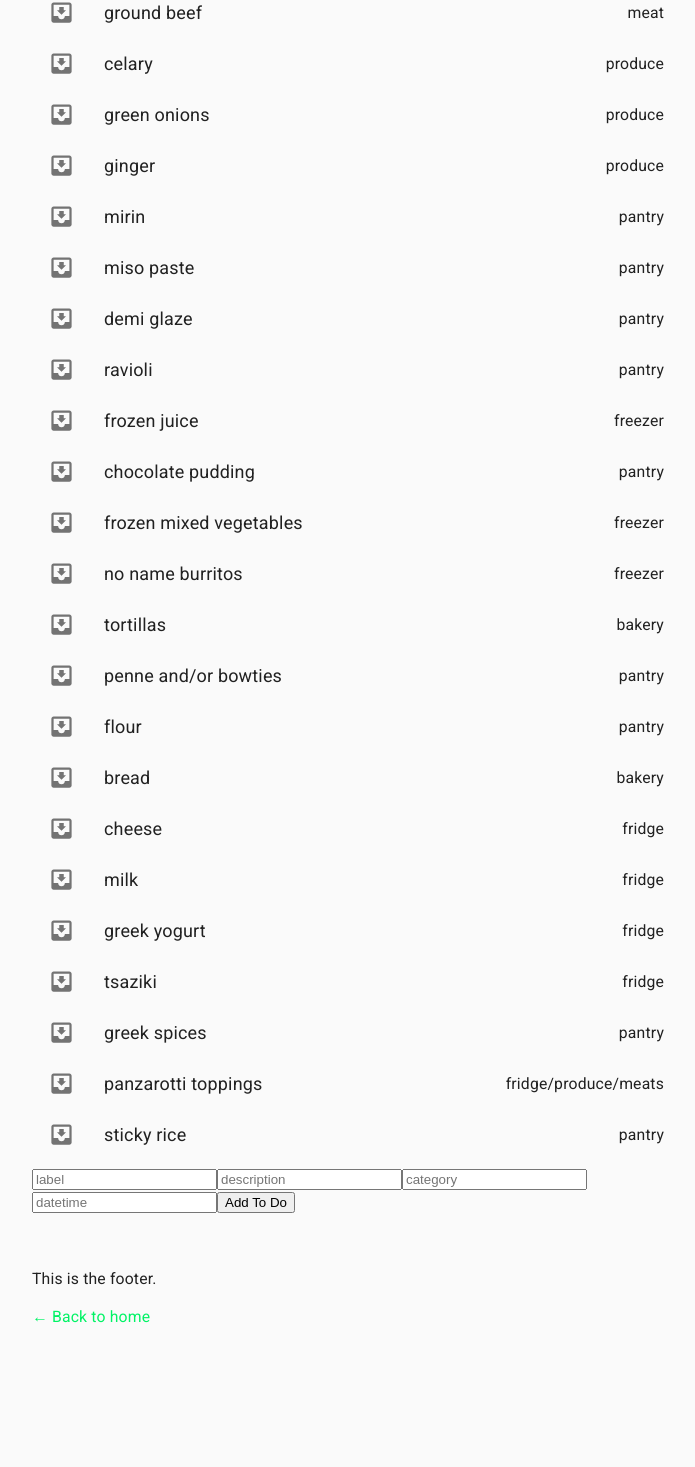
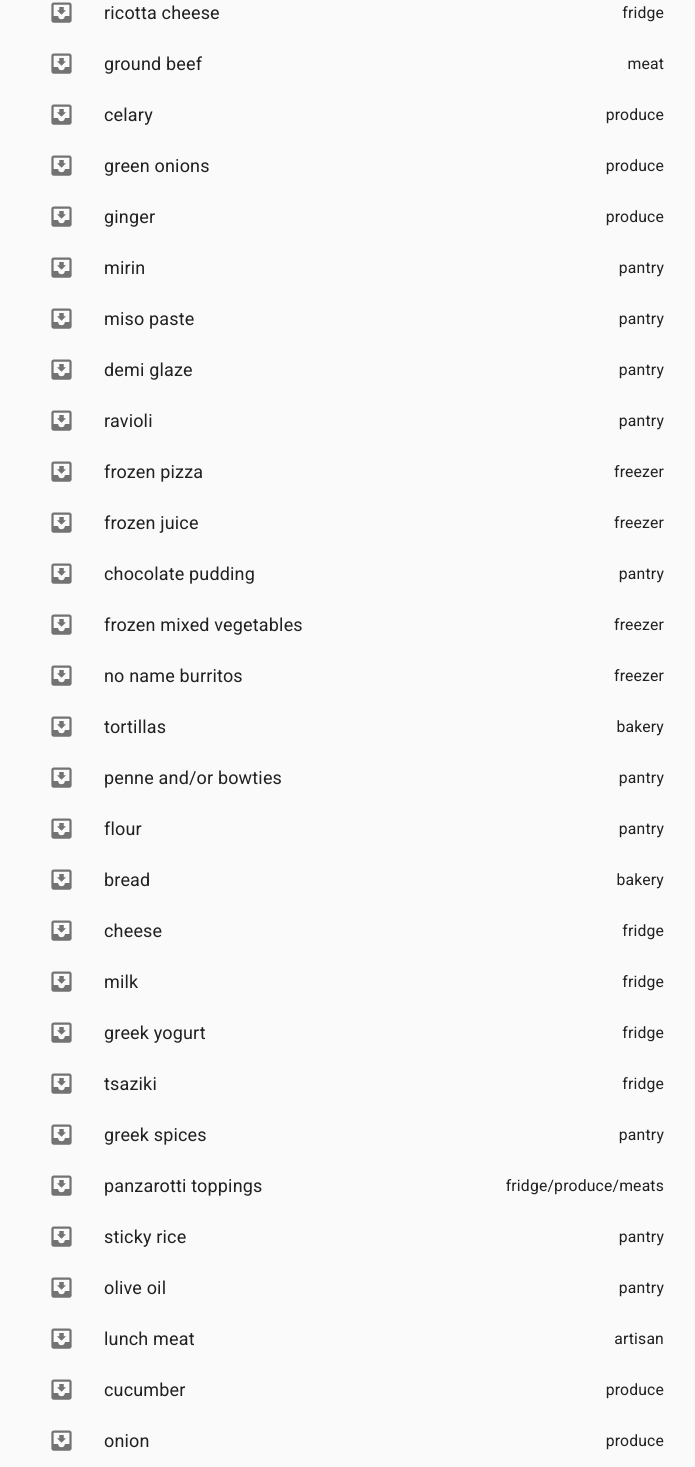
Before and after one commit to choozin/portfolio, a Next.js app: page /portfolio/todo in a window 1280 px wide. Shown: the part 1330-2797 px from the top of the page, without its empty margins (284-979 px from the left). Before the commit the page ends 2766 px from the top, so only its background shows below. Built offline with nearby package versions, Linux system fonts and the light colour scheme.

Commit message:
Added priority field and toggle to todo list

```diff
--- a/components/todo/ToDos.tsx
+++ b/components/todo/ToDos.tsx
@@ -10,6 +10,8 @@ import InboxIcon from '@material-ui/icons/MoveToInbox';
 
 
 const ToDos = () => {
+
+    const [ onlyShowPriority, setOnlyShowPriority ] = useState(false)
 
     const { toDos } = useContext(ToDosContext);
 
@@ -46,23 +48,36 @@ const ToDos = () => {
 
     }
 
+    const togglePriority = () => {
+
+        setOnlyShowPriority(onlyShowPriority ? false : true);
+
+    }
+
     return (
         <div className='todos'>
             <div className='sort'>
                 <input type='button' value='category' onClick={() => sortItems('category')}/>
                 <input type='button' value='alphabetically' onClick={() => sortItems('alphabetically')}/>
+                <input type='button' value='Priority Only' onClick={() => togglePriority()}/>
             </div>
             <List>
                 {toDos.updatedToDos.map(item => {
+
+                    let showItem = ((onlyShowPriority && item.priority) || !onlyShowPriority);
+
+                    if (showItem) {
                         return (
                             <ListItem button key={item.id}>
                                 <ListItemIcon>
                                 <InboxIcon onClick={() => deleteItem(item.id)}/>
                                 </ListItemIcon>
+
                                 <ListItemText primary={item.label} />
                                 <span>{item.category}</span>
                             </ListItem>
                         )
+                    }
                 })}
             </List>
         </div>
--- a/contexts/ToDosContext.js
+++ b/contexts/ToDosContext.js
@@ -19,6 +19,7 @@ const ToDosContextProvider = ({ children }) => {
                 label: 'beansprouts',
                 description: '',
                 category: 'produce',
+                priority: 0,
                 datetime: 'now',
                 id: uuid(),
             },
@@ -26,6 +27,7 @@ const ToDosContextProvider = ({ children }) => {
                 label: 'peanuts',
                 description: '',
                 category: 'pantry',
+                priority: 0,
                 datetime: 'now',
                 id: uuid(),
             },
@@ -33,6 +35,7 @@ const ToDosContextProvider = ({ children }) => {
                 label: 'pad thai sauce',
                 description: '',
                 category: 'pantry',
+                priority: 0,
                 datetime: 'now',
                 id: uuid(),
             },
@@ -40,6 +43,7 @@ const ToDosContextProvider = ({ children }) => {
                 label: 'creme cheese',
                 description: '',
                 category: 'fridge',
+                priority: 1,
                 datetime: 'now',
                 id: uuid(),
             },
@@ -47,6 +51,7 @@ const ToDosContextProvider = ({ children }) => {
                 label: 'ensures',
                 description: '',
                 category: 'pantry',
+                priority: 0,
                 datetime: 'now',
                 id: uuid(),
             },
@@ -54,6 +59,7 @@ const ToDosContextProvider = ({ children }) => {
                 label: 'coffee beans',
                 description: '',
                 category: 'pantry',
+                priority: 0,
                 datetime: 'now',
                 id: uuid(),
             },
@@ -61,6 +67,7 @@ const ToDosContextProvider = ({ children }) => {
                 label: 'eggs',
                 description: '',
                 category: 'fridge',
+                priority: 0,
                 datetime: 'now',
                 id: uuid(),
             },
@@ -68,6 +75,7 @@ const ToDosContextProvider = ({ children }) => {
                 label: 'ice cream',
                 description: 'sandwiches or a fun flavour',
                 category: 'freezer',
+                priority: 0,
                 datetime: 'now',
                 id: uuid(),
             },
@@ -75,6 +83,7 @@ const ToDosContextProvider = ({ children }) => {
                 label: 'mozzarella ball',
                 description: '',
                 category: 'artisan',
+                priority: 1,
                 datetime: 'now',
                 id: uuid(),
             },
@@ -82,20 +91,23 @@ const ToDosContextProvider = ({ children }) => {
                 label: 'fresh parmesan',
                 description: '',
                 category: 'artisan',
+                priority: 1,
                 datetime: 'now',
                 id: uuid(),
             },
             {
                 label: 'cooking oil',
-                        description: 'peanut and/or canola',
+                description: 'peanut',
                 category: 'pantry',
+                priority: 1,
                 datetime: 'now',
                 id: uuid(),
             },
             {
                 label: 'chicken wings',
-                        description: 'pintos if I have the coupon',
+                description: 'pintys if I have the coupon',
                 category: 'meat',
+                priority: 1,
                 datetime: 'now',
                 id: uuid(),
             },
@@ -103,6 +115,7 @@ const ToDosContextProvider = ({ children }) => {
                 label: 'Wing Sauce',
                 description: '',
                 category: 'pantry',
+                priority: 1,
                 datetime: 'now',
                 id: uuid(),
             },
@@ -110,6 +123,7 @@ const ToDosContextProvider = ({ children }) => {
                 label: 'yeast',
                 description: '',
                 category: 'pantry',
+                priority: 0,
                 datetime: 'now',
                 id: uuid(),
             },
@@ -117,6 +131,7 @@ const ToDosContextProvider = ({ children }) => {
                 label: 'soy sauce',
                 description: '',
                 category: 'pantry',
+                priority: 1,
                 datetime: 'now',
                 id: uuid(),
             },
@@ -124,6 +139,7 @@ const ToDosContextProvider = ({ children }) => {
                 label: 'steak',
                 description: '',
                 category: 'meat',
+                priority: 0,
                 datetime: 'now',
                 id: uuid(),
             },
@@ -131,6 +147,7 @@ const ToDosContextProvider = ({ children }) => {
                 label: 'corn pops',
                 description: '',
                 category: 'pantry',
+                priority: 0,
                 datetime: 'now',
                 id: uuid(),
             },
@@ -138,6 +155,7 @@ const ToDosContextProvider = ({ children }) => {
                 label: 'lasagna noodles',
                 description: '',
                 category: 'pantry',
+                priority: 1,
                 datetime: 'now',
                 id: uuid(),
             },
@@ -145,6 +163,15 @@ const ToDosContextProvider = ({ children }) => {
                 label: 'cottage cheese',
                 description: 'small for lasagna',
                 category: 'fridge',
+                priority: 1,
+                datetime: 'now',
+                id: uuid(),
+            },,
+            {
+                label: 'ricotta cheese',
+                description: 'small for lasagna',
+                category: 'fridge',
+                priority: 1,
                 datetime: 'now',
                 id: uuid(),
             },
@@ -152,6 +179,7 @@ const ToDosContextProvider = ({ children }) => {
                 label: 'ground beef',
                 description: 'enough for lasagna, sheppards pie, and extra',
                 category: 'meat',
+                priority: 1,
                 datetime: 'now',
                 id: uuid(),
             },
@@ -159,6 +187,7 @@ const ToDosContextProvider = ({ children }) => {
                 label: 'celary',
                 description: '',
                 category: 'produce',
+                priority: 0,
                 datetime: 'now',
                 id: uuid(),
             },
@@ -166,6 +195,7 @@ const ToDosContextProvider = ({ children }) => {
                 label: 'green onions',
                 description: '',
                 category: 'produce',
+                priority: 0,
                 datetime: 'now',
                 id: uuid(),
             },
@@ -173,6 +203,7 @@ const ToDosContextProvider = ({ children }) => {
                 label: 'ginger',
                 description: '',
                 category: 'produce',
+                priority: 0,
                 datetime: 'now',
                 id: uuid(),
             },
@@ -180,6 +211,7 @@ const ToDosContextProvider = ({ children }) => {
                 label: 'mirin',
                 description: '',
                 category: 'pantry',
+                priority: 0,
                 datetime: 'now',
                 id: uuid(),
             },
@@ -187,6 +219,7 @@ const ToDosContextProvider = ({ children }) => {
                 label: 'miso paste',
                 description: '',
                 category: 'pantry',
+                priority: 0,
                 datetime: 'now',
                 id: uuid(),
             },
@@ -194,6 +227,7 @@ const ToDosContextProvider = ({ children }) => {
                 label: 'demi glaze',
                 description: '',
                 category: 'pantry',
+                priority: 0,
                 datetime: 'now',
                 id: uuid(),
             },
@@ -201,6 +235,15 @@ const ToDosContextProvider = ({ children }) => {
                 label: 'ravioli',
                 description: '',
                 category: 'pantry',
+                priority: 0,
+                datetime: 'now',
+                id: uuid(),
+            },
+            {
+                label: 'frozen pizza',
+                description: '',
+                category: 'freezer',
+                priority: 1,
                 datetime: 'now',
                 id: uuid(),
             },
@@ -208,6 +251,7 @@ const ToDosContextProvider = ({ children }) => {
                 label: 'frozen juice',
                 description: '',
                 category: 'freezer',
+                priority: 1,
                 datetime: 'now',
                 id: uuid(),
             },
@@ -215,13 +259,14 @@ const ToDosContextProvider = ({ children }) => {
                 label: 'chocolate pudding',
                 description: '',
                 category: 'pantry',
-                        datetime: 'now',
+                priority: 0, datetime: 'now',
                 id: uuid(),
             },
             {
                 label: 'frozen mixed vegetables',
                 description: '',
                 category: 'freezer',
+                priority: 0,
                 datetime: 'now',
                 id: uuid(),
             },
@@ -229,13 +274,15 @@ const ToDosContextProvider = ({ children }) => {
                 label: 'no name burritos',
                 description: '',
                 category: 'freezer',
+                priority: 1,
                 datetime: 'now',
                 id: uuid(),
             },
             {
                 label: 'tortillas',
-                        description: '',
+                description: 'spinach',
                 category: 'bakery',
+                priority: 1,
                 datetime: 'now',
                 id: uuid(),
             },
@@ -243,6 +290,7 @@ const ToDosContextProvider = ({ children }) => {
                 label: 'penne and/or bowties',
                 description: '',
                 category: 'pantry',
+                priority: 0,
                 datetime: 'now',
                 id: uuid(),
             },
@@ -250,6 +298,7 @@ const ToDosContextProvider = ({ children }) => {
                 label: 'flour',
                 description: '',
                 category: 'pantry',
+                priority: 0,
                 datetime: 'now',
                 id: uuid(),
             },
@@ -257,6 +306,7 @@ const ToDosContextProvider = ({ children }) => {
                 label: 'bread',
                 description: '',
                 category: 'bakery',
+                priority: 1,
                 datetime: 'now',
                 id: uuid(),
             },
@@ -264,6 +314,7 @@ const ToDosContextProvider = ({ children }) => {
                 label: 'cheese',
                 description: 'large marble',
                 category: 'fridge',
+                priority: 1,
                 datetime: 'now',
                 id: uuid(),
             },
@@ -271,13 +322,14 @@ const ToDosContextProvider = ({ children }) => {
                 label: 'milk',
                 description: '',
                 category: 'fridge',
-                        datetime: 'now',
+                priority: 1, datetime: 'now',
                 id: uuid(),
             },
             {
                 label: 'greek yogurt',
                 description: '',
                 category: 'fridge',
+                priority: 0,
                 datetime: 'now',
                 id: uuid(),
             },
@@ -285,6 +337,7 @@ const ToDosContextProvider = ({ children }) => {
                 label: 'tsaziki',
                 description: '',
                 category: 'fridge',
+                priority: 1,
                 datetime: 'now',
                 id: uuid(),
             },
@@ -292,6 +345,7 @@ const ToDosContextProvider = ({ children }) => {
                 label: 'greek spices',
                 description: 'for gyro',
                 category: 'pantry',
+                priority: 0,
                 datetime: 'now',
                 id: uuid(),
             },
@@ -299,24 +353,58 @@ const ToDosContextProvider = ({ children }) => {
                 label: 'panzarotti toppings',
                 description: '',
                 category: 'fridge/produce/meats',
+                priority: 0,
                 datetime: 'now',
                 id: uuid(),
-                    },,
+            },
             {
                 label: 'sticky rice',
                 description: '',
                 category: 'pantry',
+                priority: 0,
+                datetime: 'now',
+                id: uuid(),
+            },
+            {
+                label: 'olive oil',
+                description: '',
+                category: 'pantry',
+                priority: 0,
+                datetime: 'now',
+                id: uuid(),
+            },
+            {
+                label: 'lunch meat',
+                description: '',
+                category: 'artisan',
+                priority: 1,
+                datetime: 'now',
+                id: uuid(),
+            },
+            {
+                label: 'cucumber',
+                description: '',
+                category: 'produce',
+                priority: 1,
+                datetime: 'now',
+                id: uuid(),
+            },
+            {
+                label: 'onion',
+                description: '',
+                category: 'produce',
+                priority: 1,
                 datetime: 'now',
                 id: uuid(),
             },
         ];/*
         } else {
-            return [{description: 'Could not connect to local storage, using shared state.', datetime: 'now', id: 1}];
+            return [{description: 'Could not connect to local storage, using shared state.', priority: 0, datetime: 'now', id: 1}];
         }*/
     };
 
-    const [ initialToDos, setInitialToDos ] = useState(initializeData);
-    const [ updatedToDos, setUpdatedToDos] = useState(initialToDos);
+    const [initialToDos, setInitialToDos] = useState(initializeData);
+    const [updatedToDos, setUpdatedToDos] = useState(initialToDos);
 
 
     const addToDo = (label, description, category, datetime) => {
@@ -370,8 +458,8 @@ const ToDosContextProvider = ({ children }) => {
     }
 
     return (
-        <ToDosContext.Provider value={ contextData }>
-            { children }
+        <ToDosContext.Provider value={contextData}>
+            { children}
         </ToDosContext.Provider>
     )
 }
--- a/pages/index.tsx
+++ b/pages/index.tsx
@@ -31,9 +31,9 @@ export default function Home({
   }[]
 }) {
 
-  let mailjet = request;
+  /*let mailjet = request;
 
-  console.log('mailjet: ', mailjet);
+  console.log('mailjet: ', mailjet);*/
 
   return (
     <Layout home>
```
Lines whose indentation alone changed are shown as unchanged.
